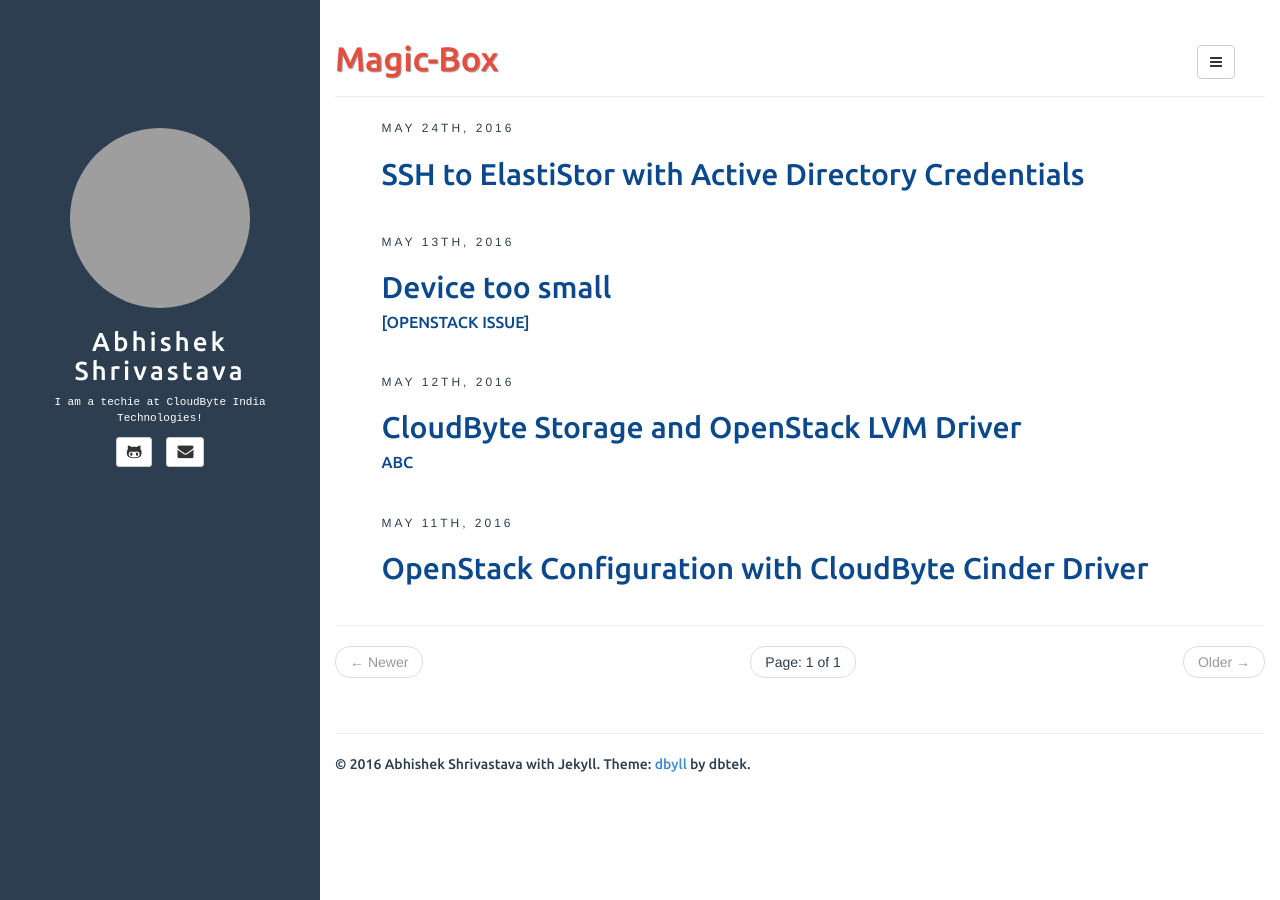
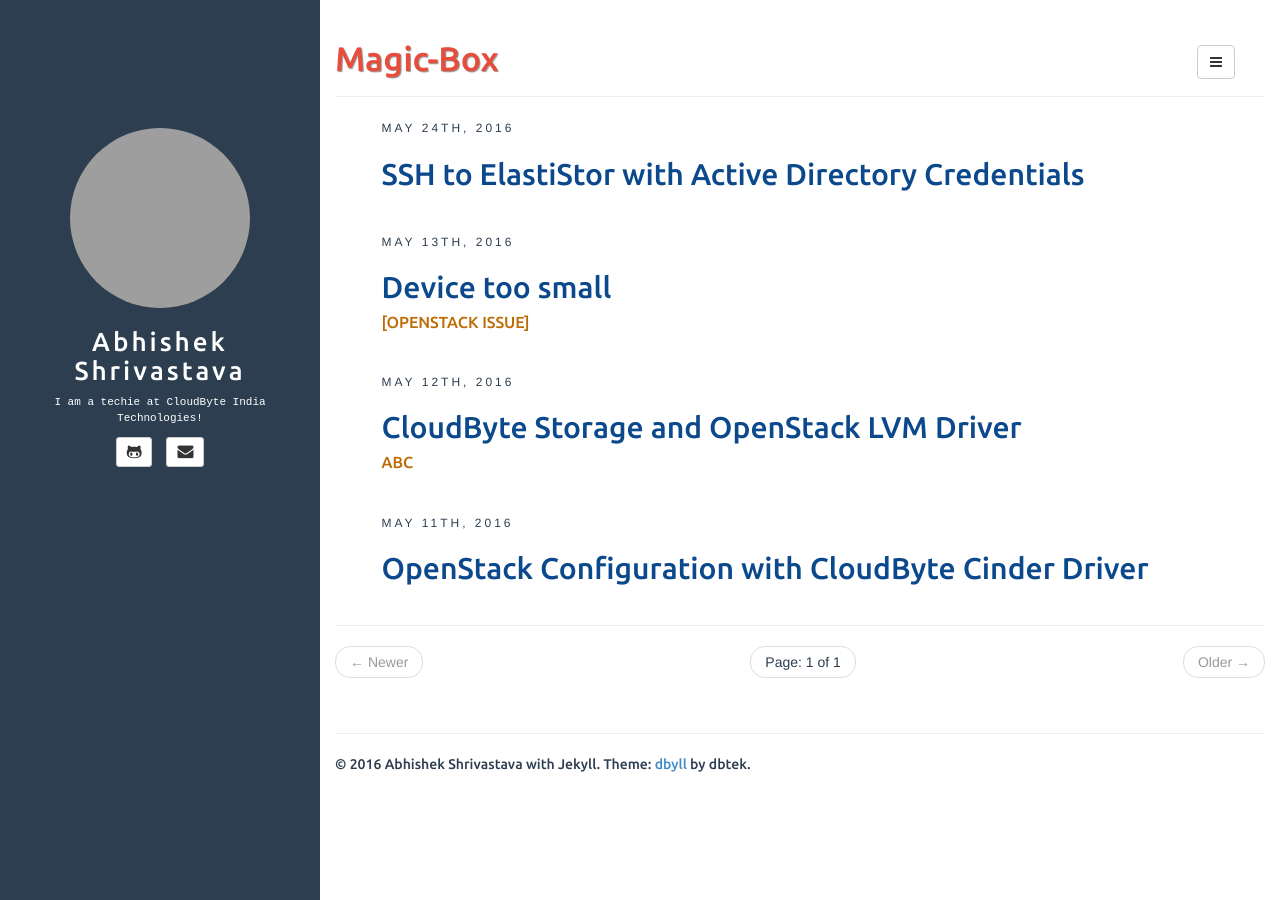
Before and after one commit to AbhiCloudbyte/magicbox, a Jekyll site: the page built from index.html, in a window 1280 px wide. Built offline with Jekyll 4.4.1, drawn with Linux system fonts in a browser that asks for light colours; the list of posts is cut into pages by our own code; grey boxes are pictures that could not be loaded.

Commit message:
Update style.css

```diff
--- a/assets/css/style.css
+++ b/assets/css/style.css
@@ -119,10 +119,14 @@ article.home h1,
 article.home h2,
 article.home h3,
 article.home h4,
-article.home h5,
+article.home h5 {
+	font-family: 'Ubuntu', sans-serif;
+	color: #0B498C;
+}
+
 article.home h6 {
 	font-family: 'Ubuntu', sans-serif;
-	color: #0B498C;
+	color: #BD6C04;
 }
 
 article.home h1 a,
```
